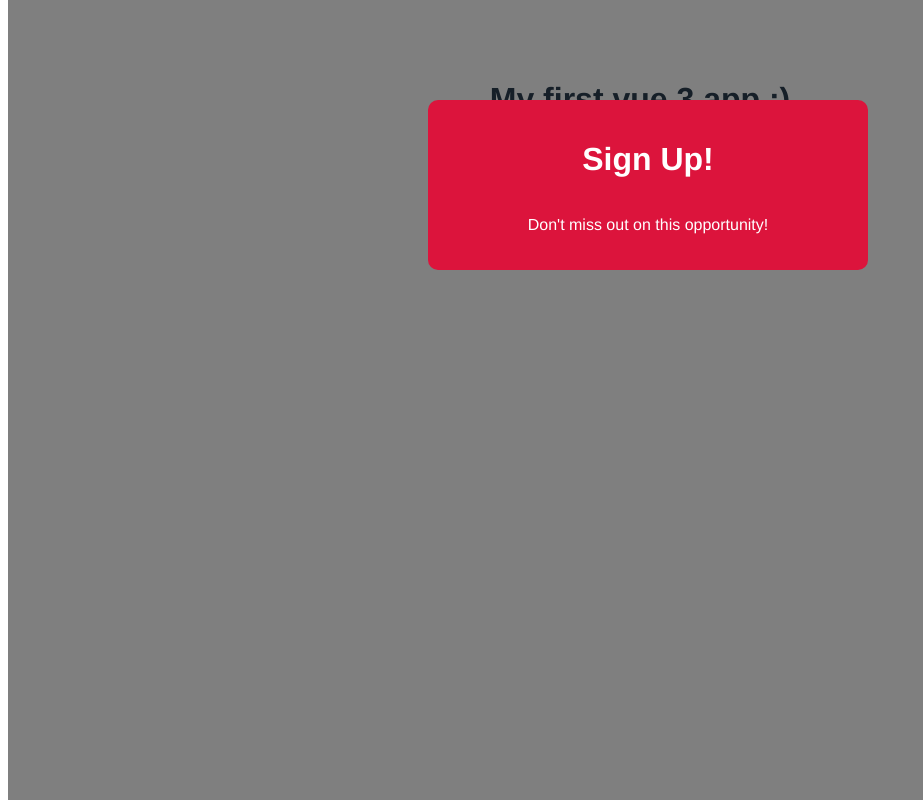
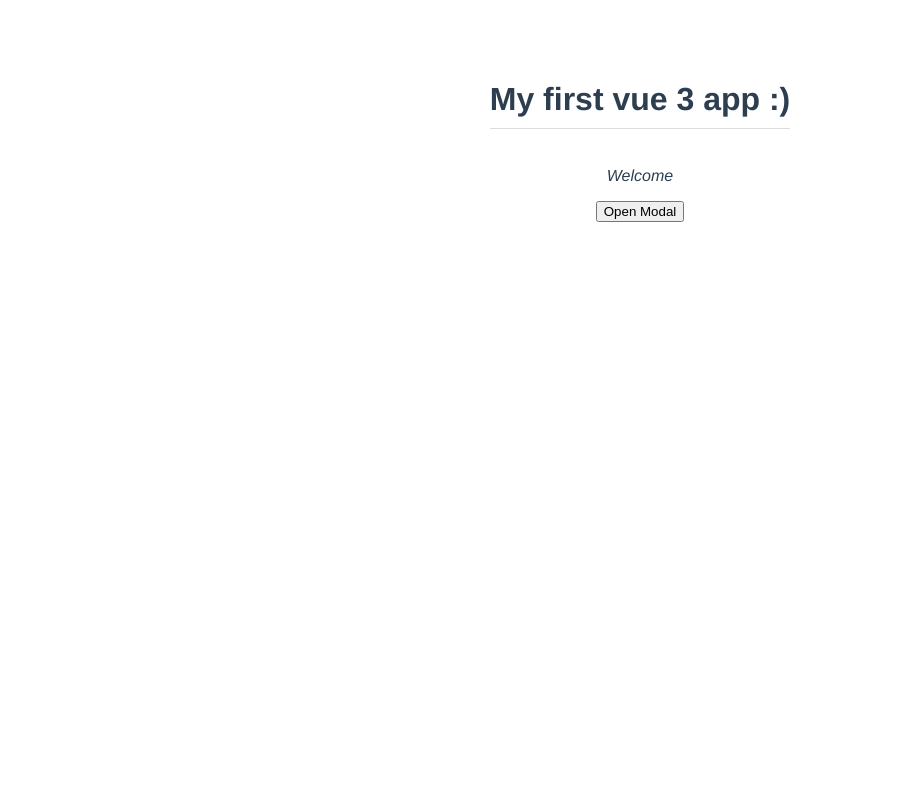
Before and after one commit to elpepebenitez/Vue3-CLI, a Vue app: page / in a window 1280 px wide. Shown: the whole page, without its empty margins (0-923 px from the left). Built offline with nearby package versions, Linux system fonts and the light colour scheme.

Commit message:
Learned about emitting custom events

```diff
--- a/src/App.vue
+++ b/src/App.vue
@@ -1,6 +1,10 @@
 <template>
   <h1>{{ title }}</h1>
-  <modal :header="header" :text="text" theme="sale"></modal>
+  <p>Welcome</p>
+  <div v-if="showModal">
+    <modal :header="header" :text="text" theme="sale" @close="toggleModal"></modal>
+  </div>
+  <button @click="toggleModal" >Open Modal</button>
 </template>
 
 <script>
@@ -12,11 +16,17 @@
 		return {
       title: 'My first vue 3 app :)',
       header: 'Sign Up!',
-      text: 'Don\'t miss out on this opportunity!'
+      text: 'Don\'t miss out on this opportunity!',
+      showModal: false
 		}
 	},
   components: {
     Modal
+  },
+  methods: {
+    toggleModal() {
+      this.showModal = !this.showModal
+    }
   }
 }
 </script>
--- a/src/components/Modal.vue
+++ b/src/components/Modal.vue
@@ -1,5 +1,5 @@
 <template>
-    <div class="backdrop">
+    <div class="backdrop" @click="closeModal">
         <div class="modal" :class="{ sale: theme === 'sale' }">
             <h1>{{ header }}</h1>
             <p>{{ text }}</p>
@@ -9,7 +9,12 @@
 
 <script>
     export default {
-        props: ['header', 'text', 'theme']
+        props: ['header', 'text', 'theme'],
+        methods: {
+            closeModal() {
+                this.$emit('close')
+            }
+        }
     }
 </script>
 
```
